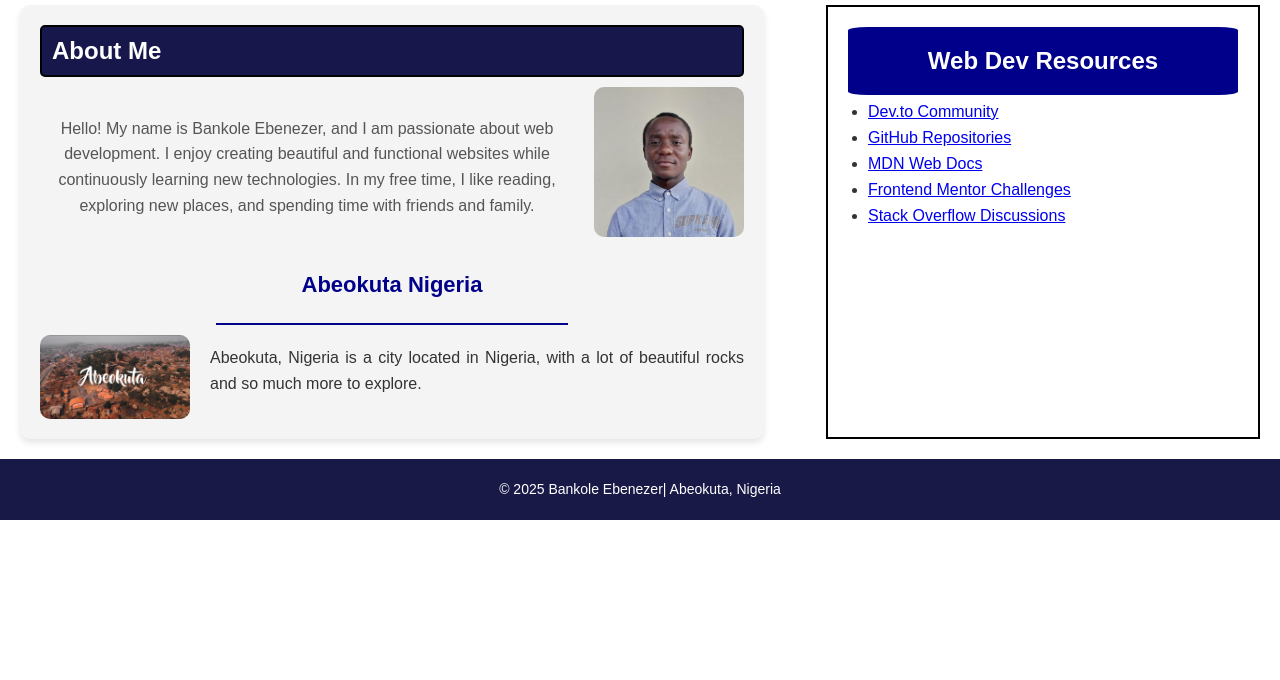
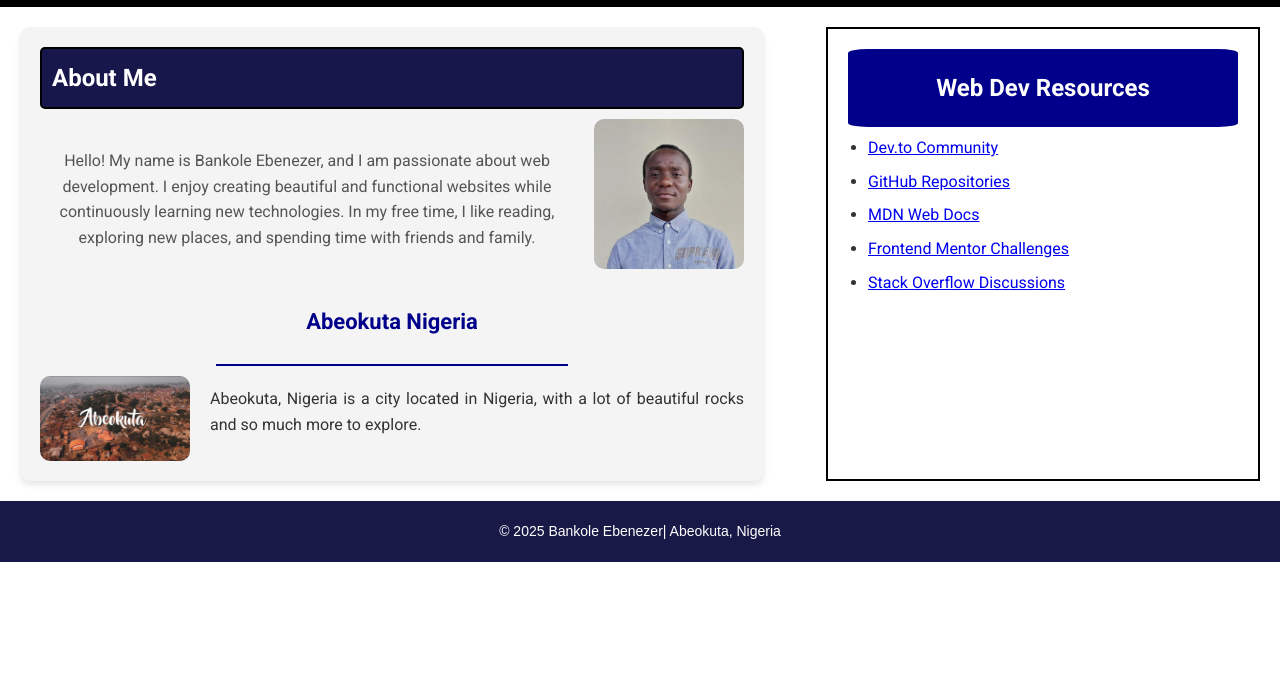
Before and after one commit to Ebenezerbanky/wdd131, a plain HTML site: page index.html in a window 1280 px wide. Shown: the part 120-800 px from the top of the page. Drawn offline with Linux system fonts and the light colour scheme.

Commit message:
push to github

```diff
--- a/index.html
+++ b/index.html
@@ -6,6 +6,14 @@
     <meta name="description" content="WDD 131 - Dynamic Web Fundamentals project by Bankole Ebenezer O. Learn about web development fundamentals, resources, and projects designed for aspiring developers." />
     <meta name="author" content="Bankole Ebenezer" />
     <title>WDD 131 - Dynamic Web Fundamentals - Bankole Ebenezer</title>
+
+    <!-- Google Font Preconnect Links -->
+  <link rel="preconnect" href="https://fonts.googleapis.com">
+  <link rel="preconnect" href="https://fonts.gstatic.com" crossorigin>
+
+  <!-- Google Font Link -->
+  <link href="https://fonts.googleapis.com/css2?family=Roboto:wght@400;700&display=swap" rel="stylesheet">
+
     <link rel="stylesheet" href="styles/base.css">
   </head>
 <body>
--- a/styles/base.css
+++ b/styles/base.css
@@ -8,6 +8,14 @@
 body {
   background-color: white;
   font-family: Arial, sans-serif;
+}
+body {
+  font-family: 'Roboto', Arial, sans-serif; /* Fallback to Arial */
+  margin: 0;
+  padding: 0;
+  background: #ffffff;
+  color: #333333;
+  line-height: 1.6;
 }
 
 /* Header Styling */
```
